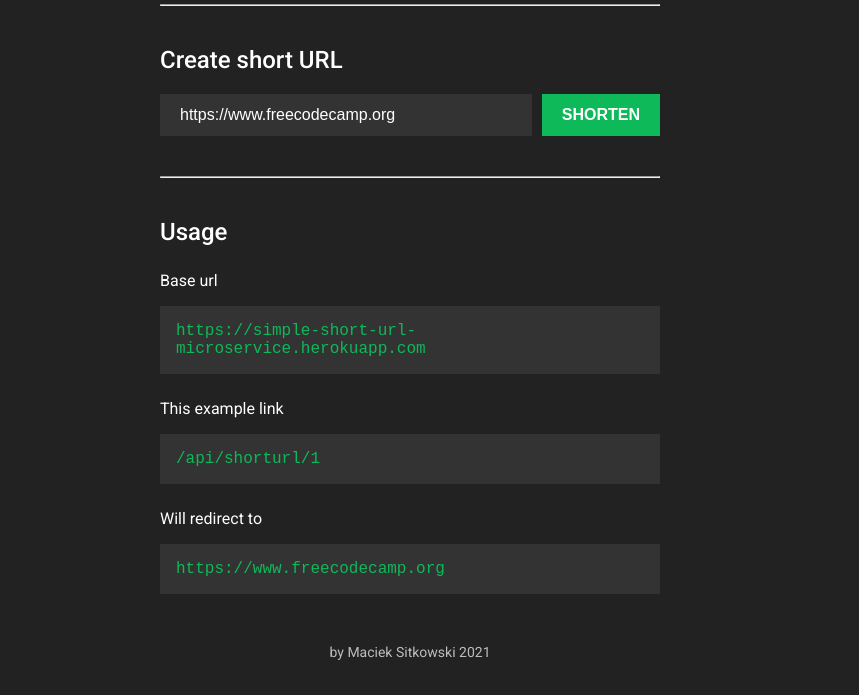
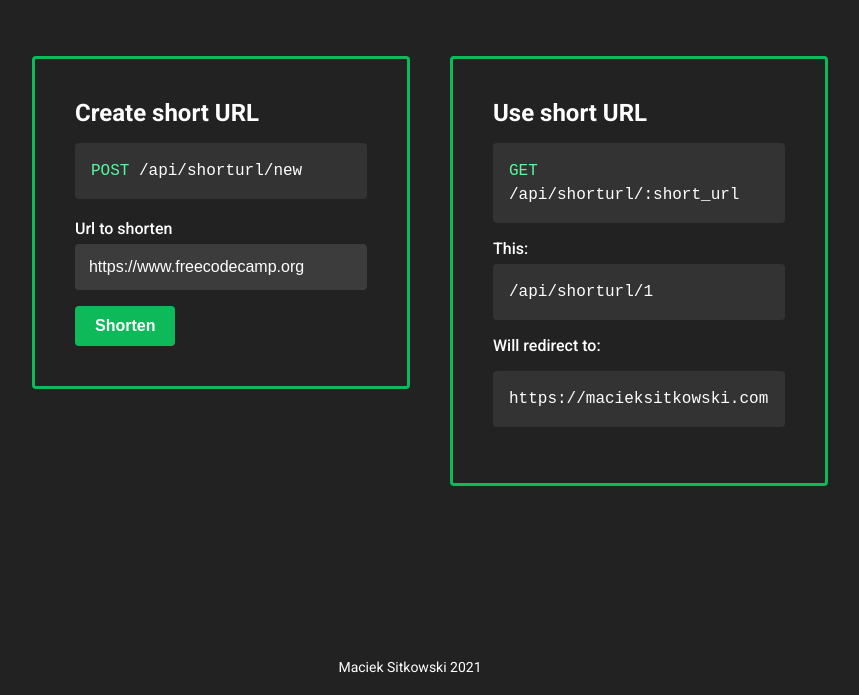
Before and after one commit to sitek94/url-shortener-microservice, a website: page views/index.html in a window 1280 px wide. Shown: the part 105-800 px from the top of the page, without its empty margins (230-1089 px from the left). Drawn offline with Linux system fonts and the light colour scheme; files that its build step writes are made by us from their sources.

Commit message:
💄 update layout

```diff
--- a/public/style.css
+++ b/public/style.css
@@ -1,6 +1,41 @@
-* {
+:root {
+  --primary-color: #0db959;
+  --primary-color-rgb: 13, 185, 89;
+  --primary-color-light: #5af8a0;
+
+  --border-radius: 4px;
+  --gutter: 40px;
+}
+
+@media (max-width: 950px) {
+  :root {
+    --gutter: 20px;
+  }
+}
+
+@media (max-width: 550px) {
+  :root {
+    --gutter: 0;
+  }
+}
+
+::selection {
+  color: white;
+  background-color: var(--primary-color);
+}
+
+/* ==================== */
+/* RESET */
+/* ==================== */
+*,
+*:before,
+*:after {
   box-sizing: border-box;
 }
+
+/* ==================== */
+/* BODY */
+/* ==================== */
 body {
   height: 100vh;
   margin: 0;
@@ -8,6 +43,7 @@ body {
   display: flex;
   flex-direction: column;
   align-items: center;
+  justify-content: space-between;
 
   color: #fff;
   background-color: #222;
@@ -16,109 +52,225 @@ body {
   font-size: 16px;
 }
 
-:root {
-  --primary-color: #0db959;
-  --primary-color-rgb: 13, 185, 89;
+/* ==================== */
+/* HEADER */
+/* ==================== */
+header {
+  text-align: center;
+  margin-bottom: var(--gutter);
 }
 
-.container {
-  max-width: 500px;
+header h1 {
+  font-weight: 700;
+  font-size: 3em;
 }
 
-/* TITLE */
-h1 .primary {
-  text-transform: uppercase;
-  text-align: left;
-  font-weight: 300;
-}
-h1 .secondary {
-  text-align: right;
+header h1 .primary-color {
   color: var(--primary-color);
 }
 
-h2 {
-  font-weight: 500;
+@media (max-width: 400px) {
+  header h1 {
+    font-size: 2.5rem;
+  }
 }
 
-header {
-  margin-bottom: 50px;
+/* ==================== */
+/* MAIN */
+/* ==================== */
+main {
+  flex: 1;
+  display: flex;
+  align-items: flex-start;
+  gap: var(--gutter);
+  margin-bottom: var(--gutter);
 }
 
-main {
-  margin-bottom: 50px;
+@media (max-width: 875px) {
+  main {
+    flex-direction: column;
+    align-items: stretch;
+    justify-content: flex-start;
+  }
 }
 
-footer {
-  text-align: center;
-  font-size: 14px;
-  opacity: 0.7;
-  margin-bottom: 10px;
+@media (max-width: 550px) {
+  main {
+    gap: 0;
+    width: 100%;
+  }
 }
 
-.divider {
-  margin: 40px 0;
+/* ==================== */
+/* SECTION */
+/* ==================== */
+section {
+  flex: 1 0 50%;
+  border: 3px solid var(--primary-color);
+  border-radius: var(--border-radius);
+  padding: 40px;
 }
 
+section h2 {
+  margin: 0 0 16px;
+}
+
+@media (max-width: 875px) {
+  section {
+    flex: 0;
+  }
+}
+
+@media (max-width: 550px) {
+  section {
+    border-left: 0;
+    border-right: 0;
+    border-radius: 0;
+    padding: 20px;
+  }
+
+  section:not(:first-child) {
+    border-top: 0;
+  }
+}
+
+@media (max-width: 400px) {
+  section h2 {
+    text-align: center;
+  }
+}
+
+/* ==================== */
+/* CODE SNIPPET */
+/* ==================== */
+pre {
+  padding: 16px;
+  white-space: pre-line;
+  background-color: #333;
+  border-radius: var(--border-radius);
+  line-height: 1.5;
+}
+
+pre:not(:last-child) {
+  margin: 0 0 16px;
+}
+
+@media (max-width: 400px) {
+  pre {
+    width: 100%;
+    border-radius: 0;
+  }
+}
+
+pre span.key {
+  color: var(--primary-color-light);
+}
+
+code {
+  padding: 4px;
+  line-height: 1.5;
+  background-color: #333;
+}
+
+/* ==================== */
+/* FOOTER */
+/* ==================== */
+footer {
+  font-size: 14px;
+  padding: 20px;
+}
+
+/* ==================== */
+/* FORM */
+/* ==================== */
 form {
-  display: flex;
-  flex-wrap: wrap;
+  margin-top: 20px;
+}
+
+h2 {
+  margin-top: 0;
 }
 
 label {
-  width: 100%;
-
+  display: block;
+  font-weight: 500;
+  margin-bottom: 6px;
 }
 
+/* TEXT INPUT */
 input[type='text'] {
-  flex: 1;
-  margin-right: 10px;
-  border: 0;
-  color: #fff;
-  background-color: #333;
+  width: 100%;
+  padding: 12px;
+  margin-bottom: 16px;
   font-size: 16px;
-  padding: 12px 20px;
+  color: white;
+  background-color: #3c3c3c;
+  outline: 0;
+  border: 2px solid transparent;
+  border-radius: var(--border-radius);
+  transition: all 300ms;
+}
+input[type='text']:hover {
+  border: 2px solid #ccc;
+}
+input[type='text']:focus {
+  border: 2px solid var(--primary-color);
 }
 
-input[type='submit'] {
+/* ==================== */
+/* BUTTON */
+/* ==================== */
+.btn {
+  display: block;
   cursor: pointer;
-  border: 0;
+  padding: 11px 20px;
   font-size: 16px;
   font-weight: 700;
-  text-transform: uppercase;
-  padding: 12px 20px;
-  color: #fff;
+  color: white;
+  outline: 0;
   background-color: var(--primary-color);
+  border-radius: var(--border-radius);
+  border: none;
+  transition: background-color 300ms;
 }
-input[type='submit']:hover {
-  background-color: rgba(var(--primary-color-rgb), 0.7);
+.btn:hover,
+.btn:focus {
+  background-color: rgba(var(--primary-color-rgb), 0.75);
 }
 
-/* EXAMPLE CONTAINER */
-.example {
-  margin-top: 25px;
+/* ==================== */
+/* LINK */
+/* ==================== */
+a {
+  text-decoration: none;
 }
 
-/* Code snippet */
-pre {
+.link:link,
+.link:visited {
+  color: white;
+  text-decoration: none;
+  transition: all 300ms;
+}
+.link:hover {
   color: var(--primary-color);
-  background-color: #333;
-  padding: 16px;
-  tab-size: 2;
-  width: 100%;
-  overflow-x: auto;
-  white-space: inherit;
-}
-pre a:link,
-pre a:visited {
-  color: var(--primary-color);
+  text-decoration: underline;
 }
 
-/* LINK */
-a:link,
-a:visited {
-  color: #fff;
-  text-decoration: none;
+/* ==================== */
+/* 404: NOT FOUND */
+/* ==================== */
+.not-found {
+  flex: 1;
+  display: flex;
+  flex-direction: column;
+  justify-content: center;
+  align-items: center;
 }
-a:hover {
-  text-decoration: underline;
+.not-found h1 {
+  font-size: 8rem;
+  margin: 0;
 }
+.not-found h2 {
+  margin: 0 0 20px;
+  font-size: 3.5rem;
+}
--- a/views/index.html
+++ b/views/index.html
@@ -11,57 +11,49 @@
 </head>
 
 <body>
-  <div class="container">
   <header>
     <h1>
-        <span class="primary">Url-shortener</span>
-        <span class="secondary">Microservice</span>
+      <span>URL</span><span class="primary-color">Shortener</span><wbr><span>Microservice</span>
     </h1>
   </header>
 
-    <hr class="divider" />
+  <main>
+    <section>
+      <h2>Create short URL</h2>
+      <pre>
+        <span class="key">POST</span> /api/shorturl/new
+      </pre>
+      <form action="api/shorturl/new" method="POST">
+        <div class="form-control">
+          <label for="url">Url to shorten</label>
+          <input id="url" type="text" name="url" placeholder="Enter URL to shorten..."
+            value="https://www.freecodecamp.org" />
+        </div>
+        <button class="btn" type="submit">Shorten</button>
+      </form>
+    </section>
 
-    <main>
-      <h2>Create short URL</h2>
+    <section>
+      <h2>Use short URL</h2>
+      <pre>
+        <span class="key">GET</span> /api/shorturl/:short_url
+      </pre>
 
-      <form action="api/shorturl/new" method="POST">
-        <input type="text" name="url" placeholder="Enter URL to shorten..." value="https://www.freecodecamp.org" />
-        <input type="submit" value="Shorten" />
-      </form>
+      <label for="short-url-example-link">This:</label>
+      <pre>
+        <a id="short-url-example-link" class="link" href="api/shorturl/1">/api/shorturl/1</a>
+      </pre>
+      <label>Will redirect to:</label>
+      <pre>
+        <a class="link" href="https://macieksitkowski.com">https://macieksitkowski.com</a>
+      </pre>
 
-      <hr class="divider" />
-
-      <h2>Usage</h2>
-
-      <!-- BASE URL -->
-      <div class="example">
-        Base url
-        <pre>
-          https://simple-short-url-microservice.herokuapp.com
-        </pre>
-      </div>
-
-      <!-- BASE URL -->
-      <div class="example">
-        This example link
-        <pre>
-          <a href="/api/shorturl/1">/api/shorturl/1</a>
-        </pre>
-      </div>
-
-      <!-- VALID DATE -->
-      <div class="example">
-        Will redirect to
-        <pre>
-          <a href="https://www.freecodecamp.org">https://www.freecodecamp.org</a>
-        </pre>
-      </div>
+    </section>
   </main>
 
   <footer>
-      by <a href="https://github.com/sitek94">Maciek Sitkowski</a> 2021
+    <a class="link" href="https://github.com/sitek94">Maciek Sitkowski</a> 2021
   </footer>
-  </div>
 </body>
 
 </html>
```
Lines whose indentation alone changed are shown as unchanged.
